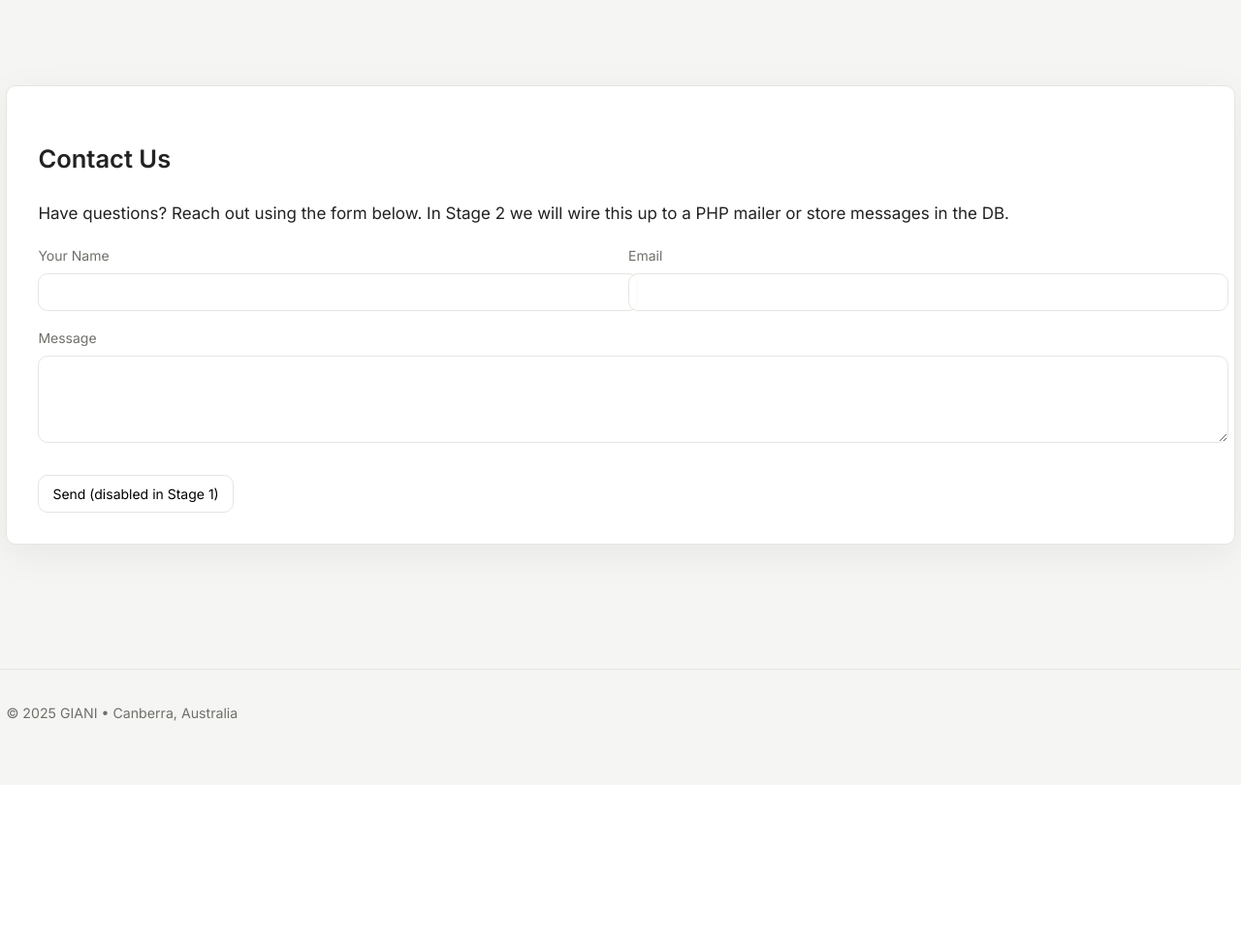
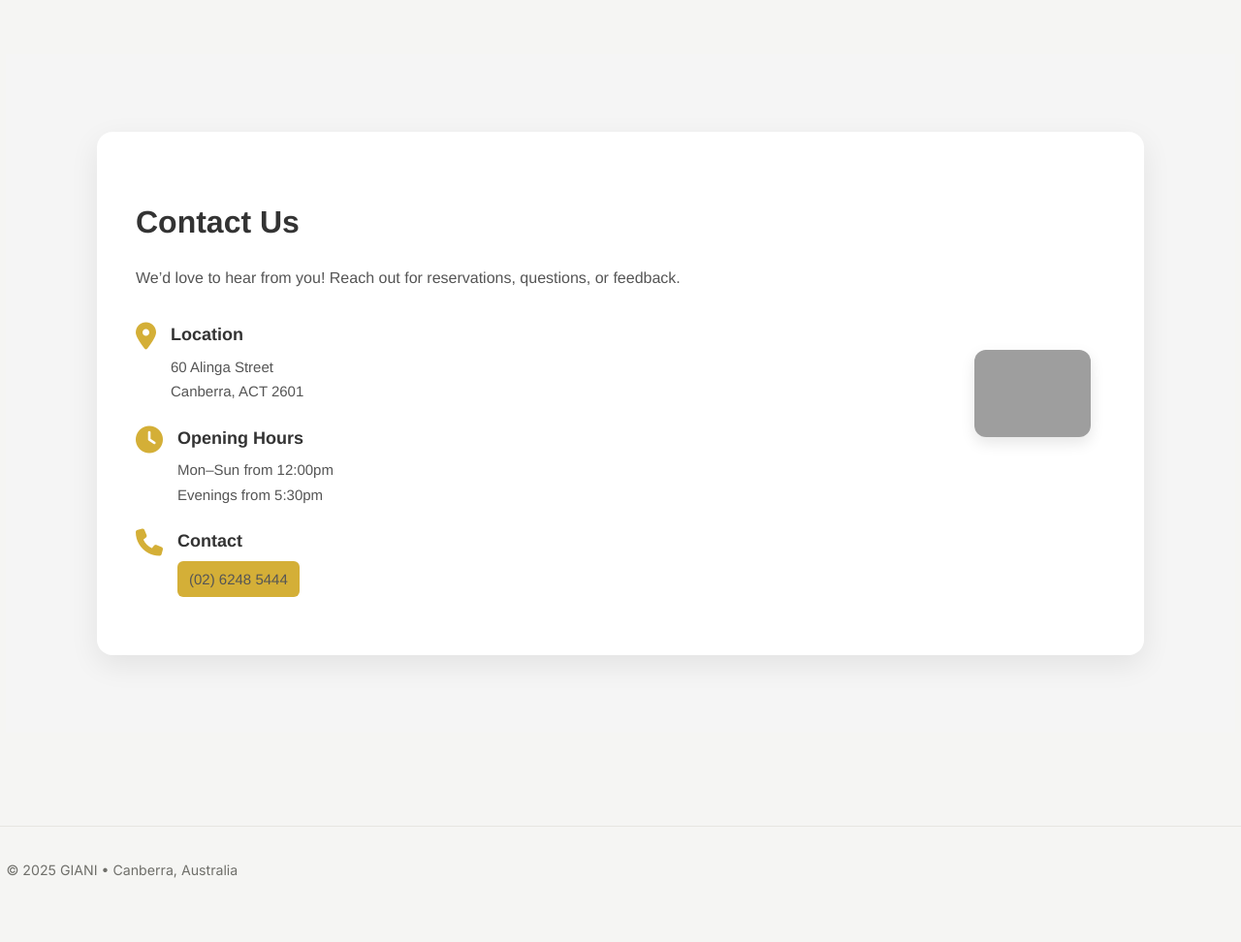
Before and after one commit to pizuron/WIN-project, a PHP site: page /contact.php in a window 1280 px wide. Shown: the part 94-1066 px from the top of the page at 97% size. Before the commit the page ends 838 px from the top, so only its background shows below. Run offline with PHP 8.4, Linux system fonts and the light colour scheme; some libraries are stand-ins or nearby versions; grey boxes are pictures that could not be loaded.

Commit message:
Update contact.php

```diff
--- a/contact.php
+++ b/contact.php
@@ -4,27 +4,154 @@
 include __DIR__ . "/includes/header.php";
 ?>
 
-<div class="card">
-  <h2>Contact Us</h2>
-  <p>Have questions? Reach out using the form below. In Stage 2 we will wire this up to a PHP mailer or store messages in the DB.</p>
-  <form method="post" action="#" onsubmit="event.preventDefault(); alert('Stage 1: no backend yet.');">
-    <div class="form-row">
-      <div>
-        <label for="name">Your Name</label>
-        <input id="name" name="name" class="input" required>
+<section class="contact-section">
+  <div class="contact-container">
+
+    <!-- Left Side: Contact Info -->
+    <div class="contact-left">
+      <h2>Contact Us</h2>
+      <p>We’d love to hear from you! Reach out for reservations, questions, or feedback.</p>
+
+      <div class="info-item">
+        <i class="fas fa-map-marker-alt"></i>
+        <div>
+          <h3>Location</h3>
+          <p>60 Alinga Street<br>Canberra, ACT 2601</p>
+        </div>
       </div>
-      <div>
-        <label for="email">Email</label>
-        <input id="email" name="email" type="email" class="input" required>
+
+      <div class="info-item">
+        <i class="fas fa-clock"></i>
+        <div>
+          <h3>Opening Hours</h3>
+          <p>Mon–Sun from 12:00pm<br>Evenings from 5:30pm</p>
+        </div>
+      </div>
+
+      <div class="info-item">
+        <i class="fas fa-phone"></i>
+        <div>
+          <h3>Contact</h3>
+          <a href="tel:+61262485444" class="call-btn">(02) 6248 5444</a>
+        </div>
       </div>
     </div>
-    <div class="mt-1">
-      <label for="message">Message</label>
-      <textarea id="message" name="message" rows="4" class="input" required></textarea>
+
+    <!-- Right Side: Phone Illustration -->
+    <div class="contact-right">
+      <img src="https://cdn-icons-png.flaticon.com/512/597/597177.png" alt="Phone Illustration" class="phone-img">
     </div>
-    <div class="form-actions">
-      <button class="btn" type="submit">Send (disabled in Stage 1)</button>
-    </div>
-  </form>
-</div>
+
+  </div>
+</section>
+
+<style>
+.contact-section {
+  padding: 80px 20px;
+  background: #f5f5f5;
+  font-family: 'Helvetica Neue', sans-serif;
+}
+
+.contact-container {
+  display: flex;
+  flex-wrap: wrap;
+  gap: 50px;
+  max-width: 1000px;
+  margin: 0 auto;
+  background: #fff;
+  padding: 40px;
+  border-radius: 16px;
+  box-shadow: 0 10px 30px rgba(0,0,0,0.08);
+}
+
+/* Left Side */
+.contact-left {
+  flex: 1;
+  min-width: 280px;
+}
+
+.contact-left h2 {
+  font-size: 32px;
+  color: #333;
+  margin-bottom: 15px;
+}
+
+.contact-left p {
+  font-size: 16px;
+  color: #555;
+  margin-bottom: 30px;
+}
+
+.info-item {
+  display: flex;
+  align-items: flex-start;
+  gap: 15px;
+  margin-bottom: 20px;
+}
+
+.info-item i {
+  font-size: 28px;
+  color: #d4af37;
+  margin-top: 3px;
+}
+
+.info-item h3 {
+  margin: 0;
+  font-size: 18px;
+  color: #333;
+}
+
+.info-item p,
+.info-item a {
+  margin: 5px 0 0;
+  font-size: 15px;
+  color: #555;
+  text-decoration: none;
+}
+
+.call-btn {
+  display: inline-block;
+  margin-top: 5px;
+  padding: 6px 12px;
+  background: #d4af37;
+  color: #fff;
+  border-radius: 6px;
+  font-weight: 500;
+  transition: background 0.3s ease;
+}
+
+.call-btn:hover {
+  background: #b7952d;
+}
+
+/* Right Side Image */
+.contact-right {
+  flex: 0 0 150px;
+  display: flex;
+  align-items: center;
+  justify-content: center;
+}
+
+.phone-img {
+  max-width: 120px;
+  border-radius: 12px;
+  box-shadow: 0 6px 15px rgba(0,0,0,0.1);
+}
+
+/* Responsive */
+@media (max-width: 800px) {
+  .contact-container {
+    flex-direction: column;
+    align-items: center;
+    text-align: center;
+  }
+  .contact-right {
+    margin-top: 30px;
+  }
+}
+</style>
+
+<!-- Font Awesome CDN -->
+<script src="https://kit.fontawesome.com/a076d05399.js" crossorigin="anonymous"></script>
+
 <?php include __DIR__ . "/includes/footer.php"; ?>
```
